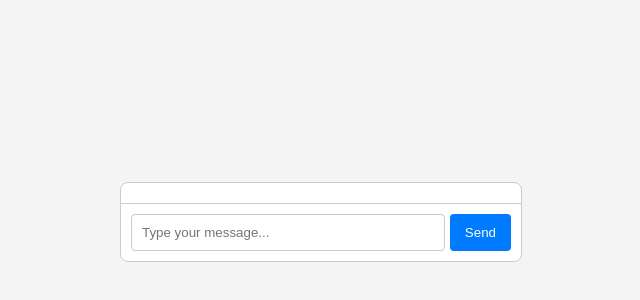
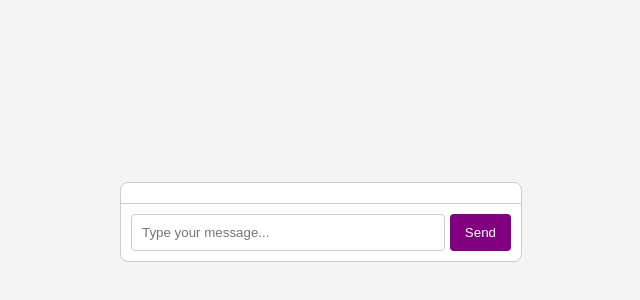
Before and after one commit to c444roline/dxc-ai-maintenance-assistant, a plain HTML site: page frontend-chatbot/index.html in a window 1280 px wide. Shown: the part 178-478 px from the top of the page, without its empty margins (319-959 px from the left). Drawn offline with Linux system fonts and the light colour scheme.

Commit message:
code runs and works git push
:wq
ls
''

```diff
--- a/frontend-chatbot/styles.css
+++ b/frontend-chatbot/styles.css
@@ -1,5 +1,5 @@
 body {
-    font-family: Arial, sans-serif;
+    font-family: Helvetica, sans-serif;
     background-color: #f4f4f4;
     margin: 0;
     padding: 0;
@@ -57,7 +57,7 @@ body {
 .chat-input button {
     margin-left: 5px;
     padding: 10px 15px;
-    background-color: #007bff;
+    background-color: #800080;
     color: white;
     border: none;
     border-radius: 4px;
```
Also changed, not shown: 1 other file.
